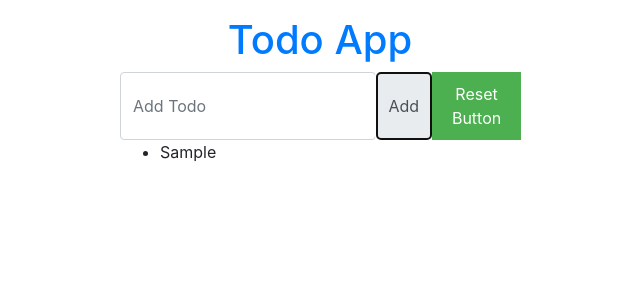
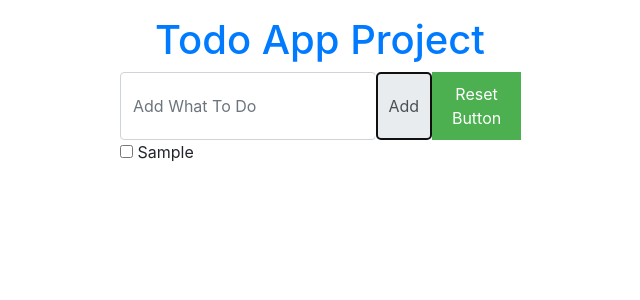
Before and after one commit to Neophyters/First_Angular, an Angular app: page / in a window 1280 px wide. Both pictures are taken after typing "Sample" into the empty fields and a click on the button "Add". Shown: the top 300 px of the page, without its empty margins (320-960 px from the left). Built offline with nearby package versions, Linux system fonts and the light colour scheme.

Commit message:
Made a Checkbox

```diff
--- a/src/app/app.component.html
+++ b/src/app/app.component.html
@@ -2,16 +2,17 @@
   <div class="container">
     <form>
       <div class="form-group">
-        <h1 class="text-center text-primary">Todo App</h1>
+        <h1 class="text-center text-primary">Todo App Project</h1>
         <div class="input-group-prepend">
-          <input type="text" class="form-control" placeholder="Add Todo" formControlName="todo">
+          <input type="text" class="form-control" placeholder="Add What To Do" formControlName="todo">
           <button class="input-group-text" (click)="getToDoValue()">Add</button>
           <button class="button" (click)="resetToDoList()">Reset Button</button>
         </div>
         <div class="form-group">
-          <ul>
-            <li *ngFor="let item of todoList">{{ item }}</li>
-          </ul>
+          <div *ngFor="let item of todoList">
+            <input type="checkbox" name="item.name">
+            <label for="item.name">&nbsp;{{item}}</label>
+          </div>
         </div>
       </div>
     </form>
```
